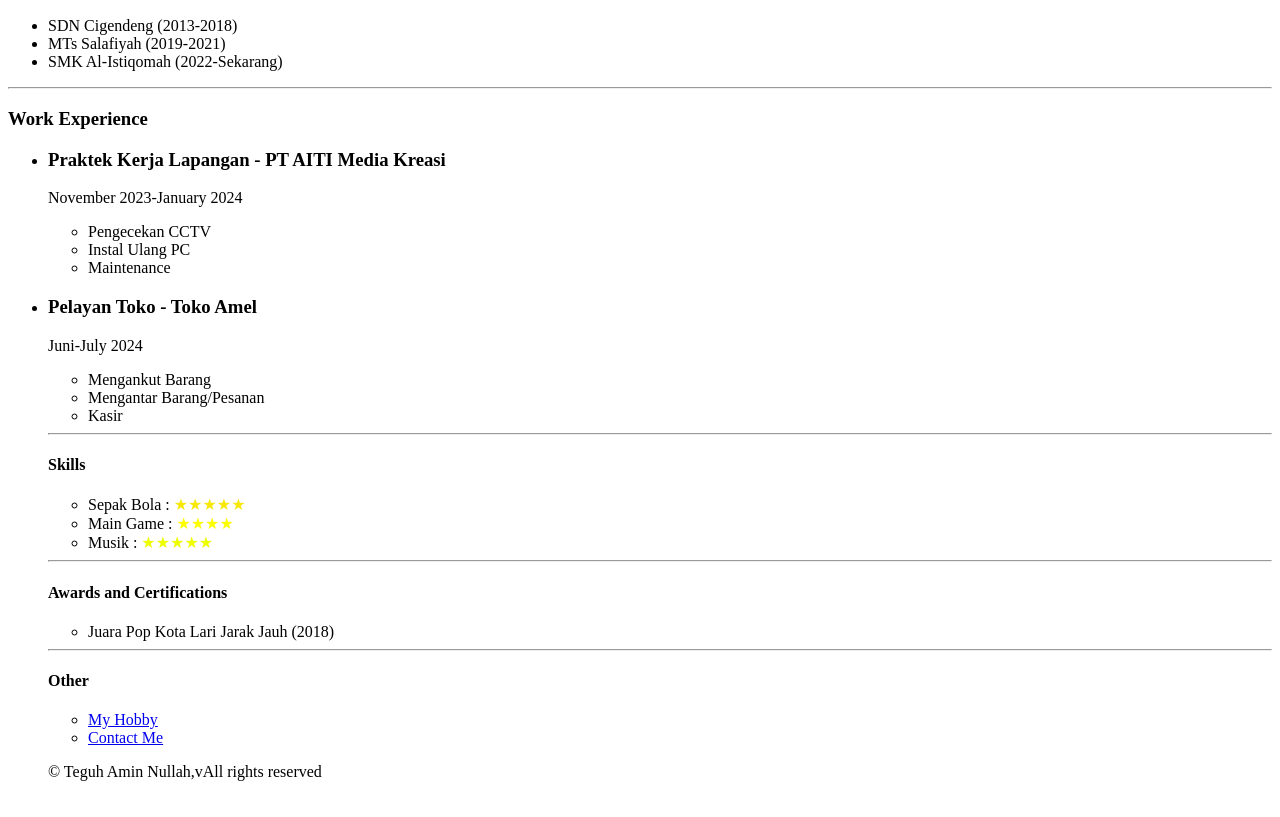
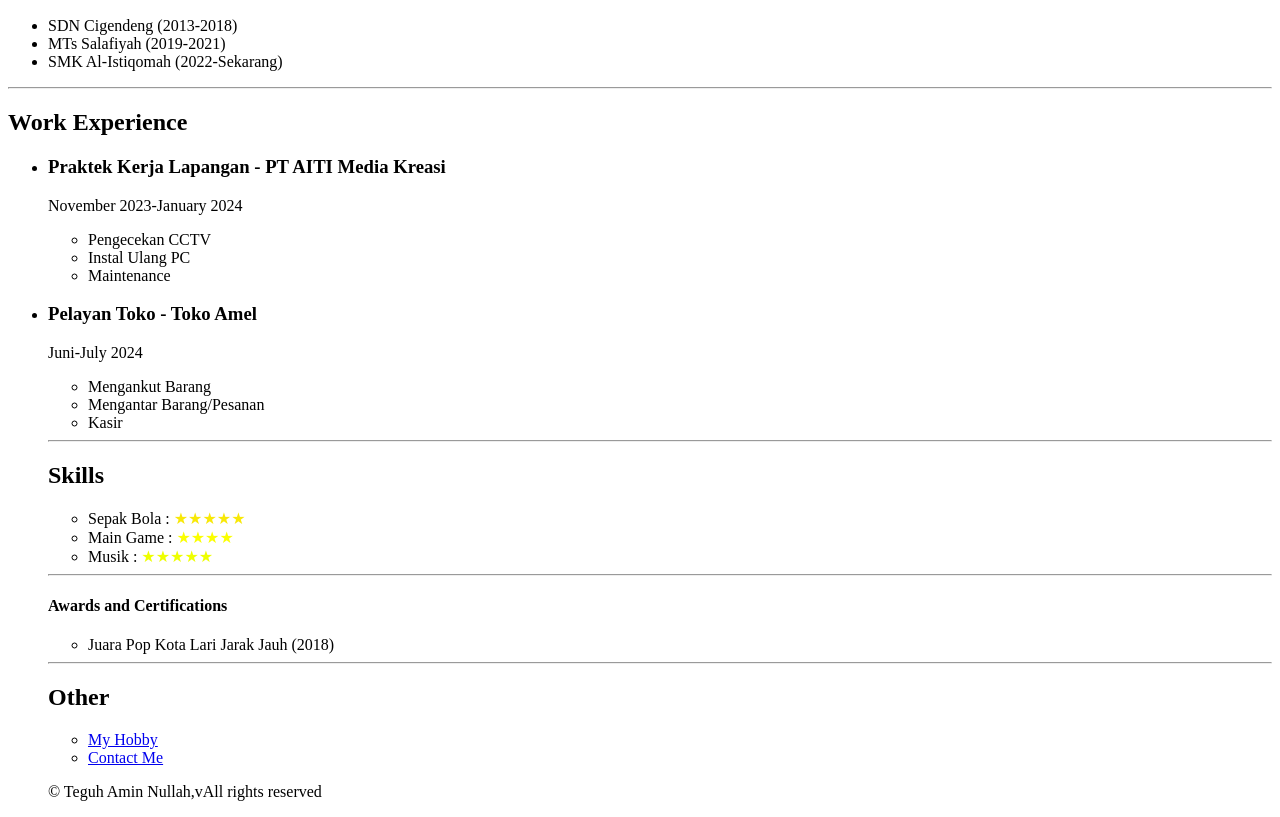
Before and after one commit to teguh998/html_summary_teguh, a plain HTML site: page index.html in a window 1280 px wide. Shown: the part 353-1170 px from the top of the page. Drawn offline with Linux system fonts and the light colour scheme.

Commit message:
Update index.html

```diff
--- a/index.html
+++ b/index.html
@@ -19,7 +19,7 @@
         <li>SMK Al-Istiqomah (2022-Sekarang)</li>
     </ul>
     <hr>
-    <h3>Work Experience</h3>
+    <h2>Work Experience</h2>
     <ul>
         <li><h3>Praktek Kerja Lapangan - PT AITI Media Kreasi</h3></li>
         <p>November 2023-January 2024</p>
@@ -36,7 +36,7 @@
     <li>Kasir</li>
 </ul>
 <hr>
-    <h4>Skills</h4>
+    <h2>Skills</h2>
     <ul>
         <li>Sepak Bola : <span style="color:rgb(248, 232, 7); size: 200%;">&starf;&starf;&starf;&starf;&starf;</span></li>
         <li>Main Game : <span style="color:rgb(251, 255, 0); size: 200%;">&starf;&starf;&starf;&starf;</span></li>
@@ -48,7 +48,7 @@
         <li>Juara Pop Kota Lari Jarak Jauh (2018)</li>
     </ul>
     <hr>
-    <h4>Other</h4>
+    <h2>Other</h2>
     <ul>
         <li><a href="./publik/hoby.html">My Hobby</a></li>
         <li><a href="./publik/contact.html">Contact Me</a></li>
```
